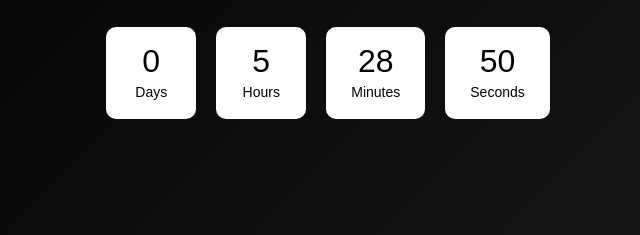
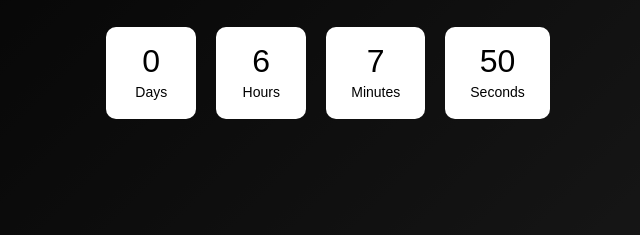
Before and after one commit to namya-develops/happy19kavyan, a plain HTML site: page index.html in a window 1280 px wide. Shown: the part 390-625 px from the top of the page, 312-952 px from the left. Drawn offline with nearby package versions, Linux system fonts and the light colour scheme.

Commit message:
Modify launch date and confetti logic
Updated launch date and adjusted confetti function.

```diff
--- a/index.html
+++ b/index.html
@@ -160,7 +160,7 @@ Intezaar ki ghadi aane wali hai!
 
 <script>
 
-let launchDate = new Date("March 26, 2026 11:21:00").getTime();
+let launchDate = new Date("March 26, 2026 12:00:00").getTime();
 
 let timer=setInterval(function(){
 
```
